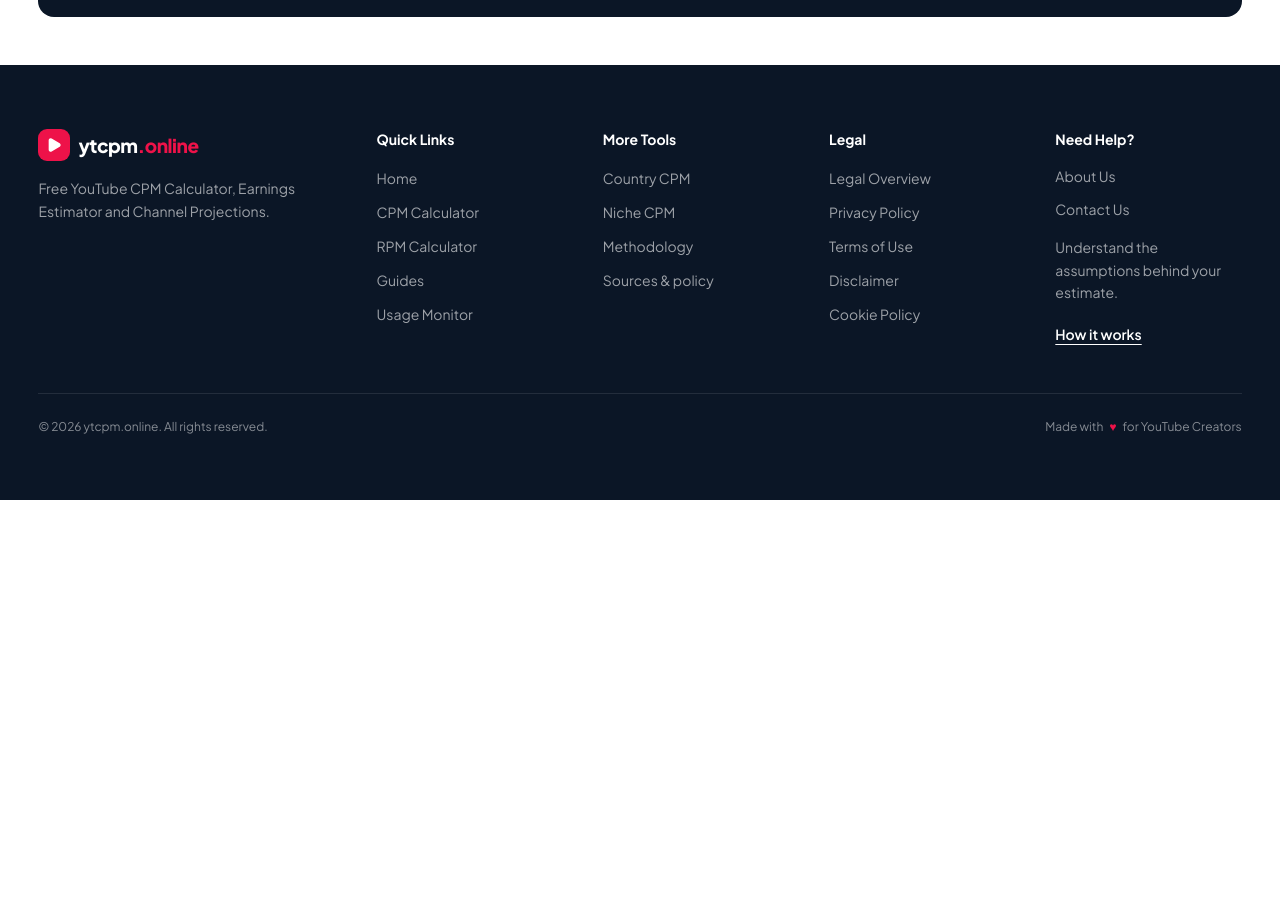
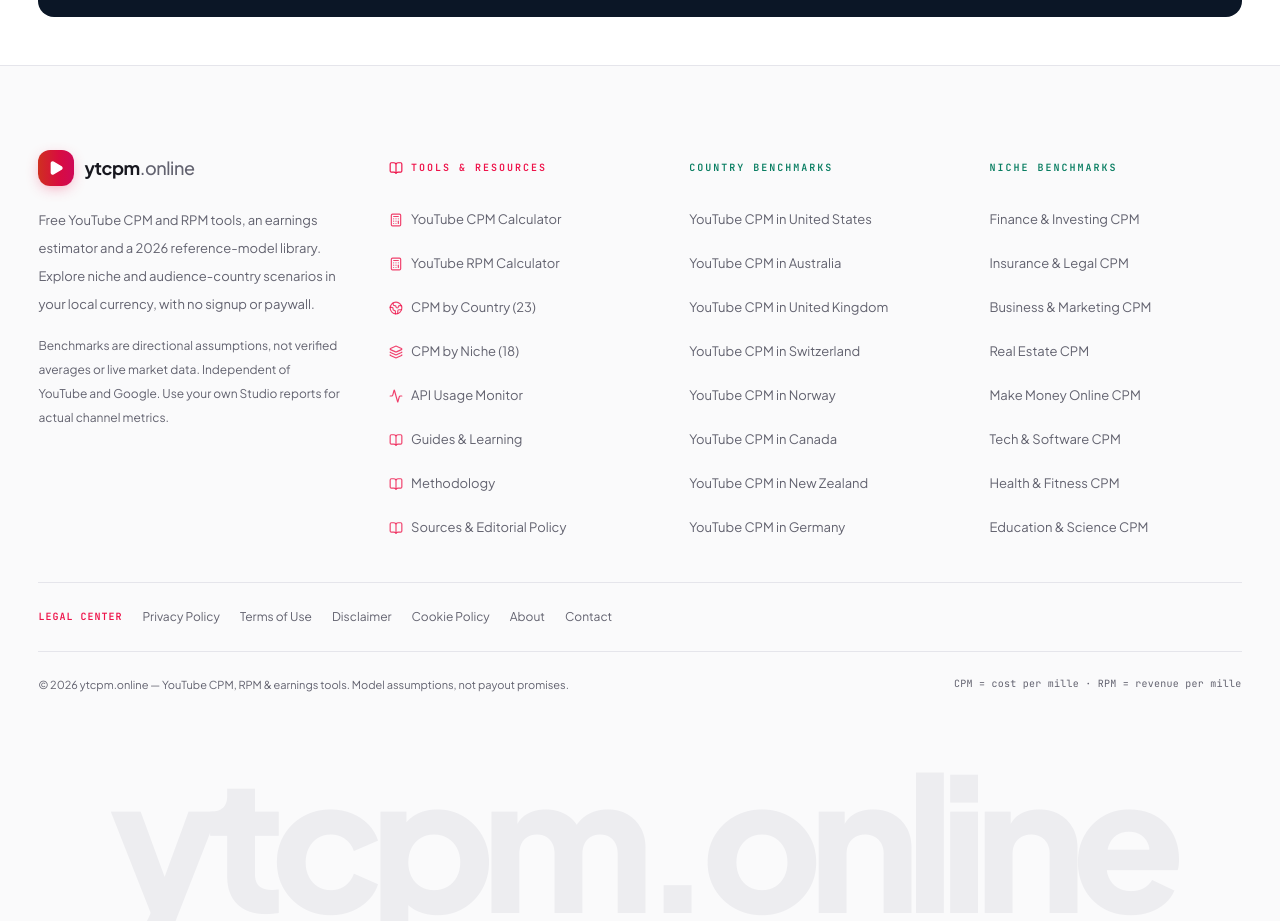
Before and after one commit to avinashsarraf/ytcpm, a Next.js app: page /legal in a window 1280 px wide. Shown: the part 1598-2519 px from the top of the page. Before the commit the page ends 2098 px from the top, so only its background shows below. Built offline with nearby package versions, Linux system fonts and the light colour scheme.

Commit message:
Match reference footer typography and add accessible CPM rate ticker
Co-authored-by: arena-agent <297053741+arena-agent@users.noreply.github.com>

```diff
--- a/package.json
+++ b/package.json
@@ -13,7 +13,8 @@
     "db:generate": "drizzle-kit generate",
     "db:studio": "drizzle-kit studio",
     "test:ui": "node scripts/smoke-ui.mjs",
-    "test:seo": "node scripts/smoke-seo.mjs"
+    "test:seo": "node scripts/smoke-seo.mjs",
+    "test:branding": "node scripts/smoke-branding.mjs"
   },
   "dependencies": {
     "dotenv": "17.3.1",
--- a/src/app/globals.css
+++ b/src/app/globals.css
@@ -8,9 +8,9 @@
 @theme {
   --color-ink: #ffffff;
   --color-panel: #ffffff;
-  --color-surface: #f7f9fc;
+  --color-surface: #f6f6f8;
   --color-surface-2: #eef2f7;
-  --color-heading: #0b1626;
+  --color-heading: #18181f;
   --color-navy: #0b1626;
 
   /* Brand accent; primary button stops use darker colors for white labels. */
@@ -23,7 +23,7 @@
   --color-magenta: #e1318c;
   --color-yt-dark: #0b1626;
 
-  --color-mint: #0e9f6e;
+  --color-mint: #087d61;
   --color-mint-bg: #e7f9ef;
   --color-gold: #b45309;
   --color-amber: #f59e0b;
@@ -33,8 +33,8 @@
   --color-pink: #ef4a6e;
   --color-pink-bg: #fde9ef;
 
-  --color-fog: #64748b;
-  --color-border: #e8eef5;
+  --color-fog: #62626f;
+  --color-border: #e5e5eb;
 
   --font-body: var(--font-jakarta), ui-sans-serif, system-ui, sans-serif;
   --font-display: var(--font-jakarta), var(--font-body), sans-serif;
@@ -172,13 +172,13 @@
   line-height: 1.35; letter-spacing: -0.012em; font-weight: 700;
   color: var(--color-heading);
 }
-.accent-serif { font-family: var(--font-display); font-style: normal; font-weight: 800; }
+.accent-serif { font-family: var(--font-serif); font-style: italic; font-weight: 400; letter-spacing: -0.04em; }
 
 .lede {
   font-size: clamp(0.98rem, 0.95vw, 1.1875rem);
-  line-height: 1.65; color: #5b6b80; max-width: 60ch;
+  line-height: 1.65; color: var(--color-fog); max-width: 60ch;
 }
-.body-copy { font-size: 0.9375rem; line-height: 1.7; color: #5b6b80; }
+.body-copy { font-size: 0.9375rem; line-height: 1.7; color: var(--color-fog); }
 .measure { max-width: 62ch; }
 .measure-tight { max-width: 48ch; }
 .meta {
@@ -384,3 +384,29 @@
 @media print {
   [data-reveal] { opacity: 1 !important; transform: none !important; }
 }
+
+
+/* Reference-inspired editorial accents, light footer and country-rate band. */
+.footer-watermark {
+  font-family: var(--font-display);
+  font-size: clamp(2rem, 14.5vw, 12rem);
+  font-weight: 800;
+  letter-spacing: -0.075em;
+  line-height: 0.9;
+  color: #ededf0;
+  white-space: nowrap;
+}
+.marquee-mask {
+  mask-image: linear-gradient(to right, transparent, #000 3%, #000 97%, transparent);
+}
+@keyframes country-marquee { to { transform: translateX(-50%); } }
+.cpm-ticker-track { animation: country-marquee 100s linear infinite; }
+.cpm-ticker:hover .cpm-ticker-track,
+.cpm-ticker:focus-within .cpm-ticker-track,
+.cpm-ticker-track[data-paused="true"] { animation-play-state: paused; }
+@media (prefers-reduced-motion: reduce) {
+  .cpm-ticker-track { animation: none !important; transform: none; width: auto; }
+  .cpm-ticker-group { flex-wrap: wrap; gap: 0.25rem 1rem; padding: 0 1rem; width: 100%; }
+  .cpm-ticker-group[aria-hidden="true"] { display: none; }
+  .marquee-mask { mask-image: none; }
+}
--- a/src/app/page.tsx
+++ b/src/app/page.tsx
@@ -5,6 +5,7 @@
   Zap, CheckCircle2, ShieldCheck, Calculator as CalcIcon, Database,
   PieChart, ArrowRight, ArrowUpRight, Lightbulb, Sparkles,
 } from "lucide-react";
+import CpmRateTicker from "@/components/cpm-rate-ticker";
 import LearningSection from "@/components/learning-section";
 import { pageMetadata } from "@/lib/seo";
 import Calculator from "@/components/calculator";
@@ -102,13 +103,13 @@
 
               <Reveal delay={0.06}>
                 <h1 className="display-hero mt-4">
-                  <span className="text-hot-gradient">YouTube</span> Earnings<br />
-                  Calculator
+                  YouTube Earnings<br />
+                  <span className="accent-serif text-yt-red">Calculator</span>
                 </h1>
               </Reveal>
 
               <Reveal delay={0.12}>
-                <p className="mt-4 max-w-[26rem] text-[15px] leading-relaxed text-[#5b6b80] sm:text-[16px]">
+                <p className="mt-4 max-w-[26rem] text-[15px] leading-relaxed text-fog sm:text-[16px]">
                   Estimate long-form ad earnings from views and CPM. Compare audience-country and niche scenarios—or calculate your actual CPM and RPM from matching report inputs.
                 </p>
               </Reveal>
@@ -124,7 +125,7 @@
                         </span>
                         <span>
                           <span className="block text-[14px] font-bold leading-tight text-heading">{p.title}</span>
-                          <span className="block text-[13px] leading-tight text-[#5b6b80]">{p.sub}</span>
+                          <span className="block text-[13px] leading-tight text-fog">{p.sub}</span>
                         </span>
                       </li>
                     );
@@ -160,6 +161,8 @@
         </div>
       </section>
 
+      <CpmRateTicker />
+
       {/* ══════ WHY USE ══════ */}
       <section className="bg-white pb-9 pt-6 sm:pb-12 sm:pt-8">
         <div className="shell">
@@ -168,7 +171,7 @@
               <h2 className="display-2 mx-auto max-w-[26ch]">
                 Why Use Our <span className="text-yt-red">YouTube CPM Calculator</span>?
               </h2>
-              <p className="mt-3 text-[14px] leading-relaxed text-[#5b6b80]">
+              <p className="mt-3 text-[14px] leading-relaxed text-fog">
                 Get indicative YouTube earnings estimates and insights to plan your content strategy better.
               </p>
             </div>
@@ -185,7 +188,7 @@
                     </span>
                     <div>
                       <h3 className="text-[15px] font-extrabold text-heading sm:mt-4">{w.title}</h3>
-                      <p className="mt-1 text-[14px] leading-relaxed text-[#5b6b80]">{w.copy}</p>
+                      <p className="mt-1 text-[14px] leading-relaxed text-fog">{w.copy}</p>
                     </div>
                   </div>
                 </Reveal>
@@ -214,7 +217,7 @@
                       <li key={c.slug}>
                         <Link href={`/cpm-by-country/${c.slug}`} className="group flex items-center gap-3 rounded-lg px-2 py-2.5 transition-colors hover:bg-yt-red-light">
                           <Image src={flagUrl(c.code)} alt={`${c.name} flag`} width={24} height={17} className="!h-[17px] !w-6 rounded-[3px] object-cover" unoptimized />
-                          <span className="min-w-0 flex-1 text-[14px] font-semibold text-[#4a5a6e] group-hover:text-heading">{c.name}</span>
+                          <span className="min-w-0 flex-1 text-[14px] font-semibold text-fog group-hover:text-heading">{c.name}</span>
                           <span className="num-mono text-[14px] font-extrabold text-heading">
                             {money(c.cpmLow, 2)} - {money(c.cpmHigh, 2)}
                           </span>
@@ -243,7 +246,7 @@
                         <span className={`grid h-7 w-7 shrink-0 place-items-center rounded-md text-[13px] ${row.tint}`} aria-hidden>
                           {row.icon}
                         </span>
-                        <span className="min-w-0 flex-1 text-[14px] font-semibold text-[#4a5a6e] group-hover:text-heading">{row.niche!.name}</span>
+                        <span className="min-w-0 flex-1 text-[14px] font-semibold text-fog group-hover:text-heading">{row.niche!.name}</span>
                         <span className="num-mono text-[14px] font-extrabold text-heading">
                           {money(row.niche!.cpmLow, 2)} - {money(row.niche!.cpmHigh, 2)}
                         </span>
@@ -277,13 +280,13 @@
                 </span>
                 <h2 className="text-[15px] font-extrabold text-yt-red">Important Note</h2>
               </div>
-              <p className="mt-3 text-[14px] leading-relaxed text-[#5b6b80]">
+              <p className="mt-3 text-[14px] leading-relaxed text-fog">
                 This tool provides estimated earnings based on average CPM rates. Actual YouTube earnings
                 may vary depending on factors like audience location, content type, ad formats, and seasonal demand.
               </p>
               <div className="mt-4 flex items-center gap-2 rounded-xl bg-white px-3 py-2.5">
                 <Sparkles className="h-4 w-4 shrink-0 text-yt-red" />
-                <p className="text-[13px] leading-snug text-[#5b6b80]">
+                <p className="text-[13px] leading-snug text-fog">
                   Benchmark snapshot <strong className="font-bold text-heading">{DATA_UPDATED_AT}</strong> · {COUNTRIES.length} countries · {NICHES.length} niches
                 </p>
               </div>
--- /dev/null
+++ b/src/components/cpm-rate-ticker.tsx
@@ -0,0 +1,26 @@
+"use client";
+
+import Link from "next/link";
+import { useState } from "react";
+import { Pause, Play } from "lucide-react";
+import { COUNTRIES_BY_CPM } from "@/lib/data";
+
+const markets = COUNTRIES_BY_CPM.slice(0, 14);
+
+/** Duplicate only the visual strip; keyboard/screen-reader users encounter each link once. */
+export default function CpmRateTicker() {
+  const [paused, setPaused] = useState(false);
+  return <section aria-label="CPM rate ticker" className="cpm-ticker my-8 border-y border-border bg-white/70 sm:my-12">
+    <div className="shell flex flex-wrap items-center justify-between gap-x-4 gap-y-1 py-1">
+      <p className="font-mono text-[10px] uppercase tracking-wider text-fog">Country CPM scenarios · USD per 1,000 ad impressions · not live rates</p>
+      <button type="button" aria-pressed={paused} onClick={() => setPaused(!paused)} className="inline-flex min-h-11 items-center gap-2 rounded-lg px-2 text-xs font-semibold text-fog hover:text-yt-red motion-reduce:hidden">{paused ? <Play aria-hidden="true" className="h-3 w-3" /> : <Pause aria-hidden="true" className="h-3 w-3" />}{paused ? "Resume ticker" : "Pause ticker"}</button>
+    </div>
+    <div className="marquee-mask overflow-hidden pb-3.5">
+      <div className="cpm-ticker-track flex w-max" data-paused={paused}>
+        {[false, true].map(duplicate => <ul key={String(duplicate)} aria-hidden={duplicate || undefined} inert={duplicate || undefined} className={`cpm-ticker-group flex shrink-0 items-center gap-8 pr-8 ${duplicate ? "pointer-events-none" : ""}`}>
+          {markets.map(c => <li key={c.slug} className="shrink-0"><Link href={`/cpm-by-country/${c.slug}`} tabIndex={duplicate ? -1 : undefined} className="flex min-h-11 items-center gap-2 whitespace-nowrap rounded-md px-1 font-mono text-xs tracking-wide text-fog hover:text-heading"><span className="grid h-5 w-7 place-items-center rounded bg-black/5 text-[9px] font-bold text-heading">{c.code}</span>{c.name}<span className="font-semibold text-mint">${c.cpmLow}–${c.cpmHigh}</span><span aria-hidden="true" className="text-black/20">/</span></Link></li>)}
+        </ul>)}
+      </div>
+    </div>
+  </section>;
+}
--- a/src/components/site-footer.tsx
+++ b/src/components/site-footer.tsx
@@ -1,97 +1,40 @@
 import Link from "next/link";
-import { Play } from "lucide-react";
-
-/** Shared footer; only real internal destinations, no placeholder social profiles. */
-const QUICK_LINKS = [
-  { label: "Home", href: "/" },
-  { label: "CPM Calculator", href: "/youtube-cpm-calculator" },
-  { label: "RPM Calculator", href: "/youtube-rpm-calculator" },
-  { label: "Guides", href: "/guides" },
-  { label: "Usage Monitor", href: "/monitor" },
-];
+import { Activity, BookOpen, Calculator, Globe2, Layers, Play } from "lucide-react";
+import { COUNTRIES, NICHES, DATA_YEAR } from "@/lib/data";
+import { LEGAL_POLICIES } from "@/lib/legal";
 
 const TOOLS = [
-  { label: "Country CPM", href: "/cpm-by-country" },
-  { label: "Niche CPM", href: "/cpm-by-niche" },
-  { label: "Methodology", href: "/methodology" },
-  { label: "Sources & policy", href: "/sources" },
+  { label: "YouTube CPM Calculator", href: "/youtube-cpm-calculator", icon: Calculator },
+  { label: "YouTube RPM Calculator", href: "/youtube-rpm-calculator", icon: Calculator },
+  { label: `CPM by Country (${COUNTRIES.length})`, href: "/cpm-by-country", icon: Globe2 },
+  { label: `CPM by Niche (${NICHES.length})`, href: "/cpm-by-niche", icon: Layers },
+  { label: "API Usage Monitor", href: "/monitor", icon: Activity },
+  { label: "Guides & Learning", href: "/guides", icon: BookOpen },
+  { label: "Methodology", href: "/methodology", icon: BookOpen },
+  { label: "Sources & Editorial Policy", href: "/sources", icon: BookOpen },
 ];
+const markets = ["united-states", "australia", "united-kingdom", "switzerland", "norway", "canada", "new-zealand", "germany"].map(slug => COUNTRIES.find(c => c.slug === slug)!);
+const niches = ["finance-investing", "insurance-legal", "business-marketing", "real-estate", "make-money-online", "technology-software", "health-fitness", "education-science"].map(slug => NICHES.find(n => n.slug === slug)!);
+const heading = "font-mono text-[10px] font-semibold uppercase tracking-[0.2em]";
+const link = "inline-flex min-h-11 items-center py-2 text-[13px] leading-relaxed text-fog transition-colors hover:text-yt-red";
 
-const LEGAL = [
-  { label: "Legal Overview", href: "/legal" },
-  { label: "Privacy Policy", href: "/privacy" },
-  { label: "Terms of Use", href: "/terms" },
-  { label: "Disclaimer", href: "/disclaimer" },
-  { label: "Cookie Policy", href: "/cookies" },
-];
-
+/** Reference-inspired light footer; preserve policy access and honest data provenance. */
 export default function SiteFooter() {
-  return (
-    <footer className="bg-navy text-white">
-      <div className="shell py-12 xl:py-16">
-        <div className="grid grid-cols-2 gap-8 sm:gap-10 lg:grid-cols-[1.6fr_1fr_1fr_1fr_1fr]">
-          <div className="col-span-2 lg:col-span-1">
-            <Link href="/" className="flex items-center gap-2">
-              <span className="grid h-8 w-8 place-items-center rounded-[9px] bg-yt-red">
-                <Play className="h-4 w-4 fill-white text-white" />
-              </span>
-              <span className="text-[19px] font-extrabold tracking-tight text-white">
-                ytcpm<span className="text-yt-red">.online</span>
-              </span>
-            </Link>
-            <p className="mt-4 max-w-[22rem] text-[14px] leading-relaxed text-white/60">
-              Free YouTube CPM Calculator, Earnings Estimator and Channel Projections.
-            </p>
-          </div>
-
-          <nav aria-label="Quick links">
-            <h3 className="text-[14px] font-bold text-white">Quick Links</h3>
-            <ul className="mt-4 space-y-2.5">
-              {QUICK_LINKS.map((l) => (
-                <li key={l.href}>
-                  <Link href={l.href} className="text-[14px] text-white/60 transition-colors hover:text-white">{l.label}</Link>
-                </li>
-              ))}
-            </ul>
-          </nav>
-
-          <nav aria-label="More tools">
-            <h3 className="text-[14px] font-bold text-white">More Tools</h3>
-            <ul className="mt-4 space-y-2.5">
-              {TOOLS.map((l) => (
-                <li key={l.href}>
-                  <Link href={l.href} className="text-[14px] text-white/60 transition-colors hover:text-white">{l.label}</Link>
-                </li>
-              ))}
-            </ul>
-          </nav>
-
-          <nav aria-label="Legal">
-            <h3 className="text-[14px] font-bold text-white">Legal</h3>
-            <ul className="mt-4 space-y-2.5">
-              {LEGAL.map((l) => (
-                <li key={l.href}>
-                  <Link href={l.href} className="text-[14px] text-white/60 transition-colors hover:text-white">{l.label}</Link>
-                </li>
-              ))}
-            </ul>
-          </nav>
-
-          <nav aria-label="Help">
-            <h3 className="text-[14px] font-bold text-white">Need Help?</h3>
-            <div className="mt-4 flex flex-col items-start gap-3 text-[14px] text-white/60"><Link href="/about" className="hover:text-white">About Us</Link><Link href="/contact" className="hover:text-white">Contact Us</Link></div>
-            <p className="mt-4 max-w-48 text-[14px] leading-relaxed text-white/60">Understand the assumptions behind your estimate.</p>
-            <Link href="/methodology" className="mt-3 inline-block py-2 text-[14px] font-semibold text-white underline underline-offset-4">How it works</Link>
-          </nav>
+  return <footer className="reference-footer overflow-hidden border-t border-border bg-[#fafafb]">
+    <div className="shell pb-0 pt-12 sm:pt-16 lg:pt-20">
+      <div className="grid grid-cols-1 gap-8 min-[480px]:grid-cols-2 lg:grid-cols-[1.2fr_1fr_1fr_1fr] lg:gap-9 xl:gap-12">
+        <div className="min-[480px]:col-span-2 lg:col-span-1">
+          <Link href="/" aria-label="ytcpm.online — home" className="inline-flex min-h-11 items-center gap-2.5"><span className="hot-gradient grid h-9 w-9 place-items-center rounded-xl shadow-[0_4px_15px_-4px_rgba(238,18,73,0.45)]"><Play aria-hidden="true" className="h-4 w-4 fill-white text-white" /></span><span className="text-lg font-bold tracking-tight text-heading">ytcpm<span className="font-medium text-fog">.online</span></span></Link>
+          <p className="mt-4 max-w-[36ch] text-[13px] leading-7 text-fog">Free YouTube CPM and RPM tools, an earnings estimator and a {DATA_YEAR} reference-model library. Explore niche and audience-country scenarios in your local currency, with no signup or paywall.</p>
+          <p className="mt-4 max-w-[42ch] text-xs leading-6 text-fog">Benchmarks are directional assumptions, not verified averages or live market data. Independent of YouTube and Google. Use your own Studio reports for actual channel metrics.</p>
         </div>
-
-        <div className="mt-10 flex flex-col items-start justify-between gap-3 border-t border-white/10 pt-6 text-[12px] text-white/50 sm:flex-row sm:items-center">
-          <p>© 2026 ytcpm.online. All rights reserved.</p>
-          <p className="flex items-center gap-1.5">
-            Made with <span className="text-yt-red">♥</span> for YouTube Creators
-          </p>
-        </div>
+        <nav aria-label="Footer tools"><h2 className={`${heading} flex min-h-11 items-center gap-2 text-yt-red`}><BookOpen aria-hidden="true" className="h-3.5 w-3.5" />Tools &amp; resources</h2><ul className="mt-2">{TOOLS.map(({ href, label, icon: Icon }) => <li key={href}><Link href={href} className={`${link} gap-2`}><Icon aria-hidden="true" className="h-3.5 w-3.5 shrink-0 text-yt-red/80" />{label}</Link></li>)}</ul></nav>
+        <nav aria-label="Footer country benchmarks"><h2 className={`${heading} flex min-h-11 items-center text-mint`}>Country benchmarks</h2><ul className="mt-2">{markets.map(c => <li key={c.slug}><Link href={`/cpm-by-country/${c.slug}`} className={link}>YouTube CPM in {c.name}</Link></li>)}</ul></nav>
+        <nav aria-label="Footer niche benchmarks"><h2 className={`${heading} flex min-h-11 items-center text-mint`}>Niche benchmarks</h2><ul className="mt-2">{niches.map(n => <li key={n.slug}><Link href={`/cpm-by-niche/${n.slug}`} className={link}>{n.name} CPM</Link></li>)}</ul></nav>
       </div>
-    </footer>
-  );
+      <nav aria-label="Legal and company" className="mt-8 flex flex-wrap items-center gap-x-5 gap-y-1 border-t border-border py-3"><Link href="/legal" className="inline-flex min-h-11 items-center font-mono text-[10px] font-semibold uppercase tracking-widest text-yt-red">Legal center</Link>{[...LEGAL_POLICIES, { path: "/about", title: "About" }, { path: "/contact", title: "Contact" }].map(p => <Link key={p.path} href={p.path} className="inline-flex min-h-11 items-center py-2 text-xs text-fog hover:text-yt-red">{p.title}</Link>)}</nav>
+      <div className="flex flex-col justify-between gap-3 border-t border-border py-6 text-[11px] leading-relaxed text-fog lg:flex-row lg:gap-8"><p>© {DATA_YEAR} ytcpm.online — YouTube CPM, RPM &amp; earnings tools. Model assumptions, not payout promises.</p><p className="shrink-0 font-mono text-[10px] tracking-wide">CPM = cost per mille · RPM = revenue per mille</p></div>
+      <div aria-hidden="true" className="footer-watermark select-none pt-6 text-center sm:pt-9">ytcpm.online</div>
+    </div>
+  </footer>;
 }
--- a/src/components/site-header.tsx
+++ b/src/components/site-header.tsx
@@ -55,7 +55,7 @@
                 href={l.href}
                 aria-current={active ? "page" : undefined}
                 className={`relative whitespace-nowrap py-5 text-[14px] font-semibold transition-colors xl:text-[14px] ${
-                  active ? "text-yt-red" : "text-[#4a5a6e] hover:text-heading"
+                  active ? "text-yt-red" : "text-fog hover:text-heading"
                 }`}
               >
                 {l.label}
@@ -88,7 +88,7 @@
               href={l.href}
               onClick={() => setOpen(false)}
               className={`block rounded-xl px-4 py-3.5 text-sm font-semibold transition-colors ${
-                isActive(l.href, l.exact) ? "bg-yt-red-light text-yt-red" : "text-[#4a5a6e] hover:bg-surface"
+                isActive(l.href, l.exact) ? "bg-yt-red-light text-yt-red" : "text-fog hover:bg-surface"
               }`}
             >
               {l.label}
```
Also changed, not shown: scripts/smoke-branding.mjs (added, +29 -0 lines), 1 other file (tests, documents, lock files or other folders).
